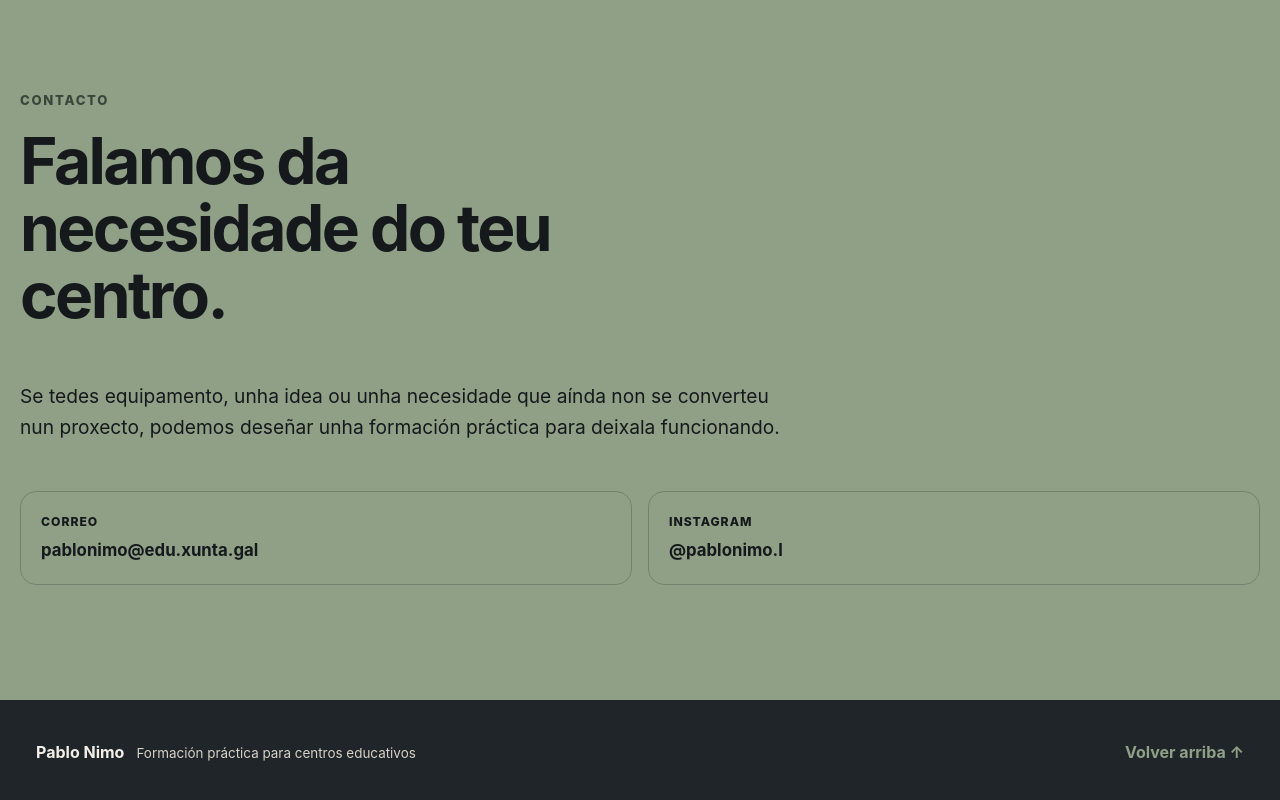
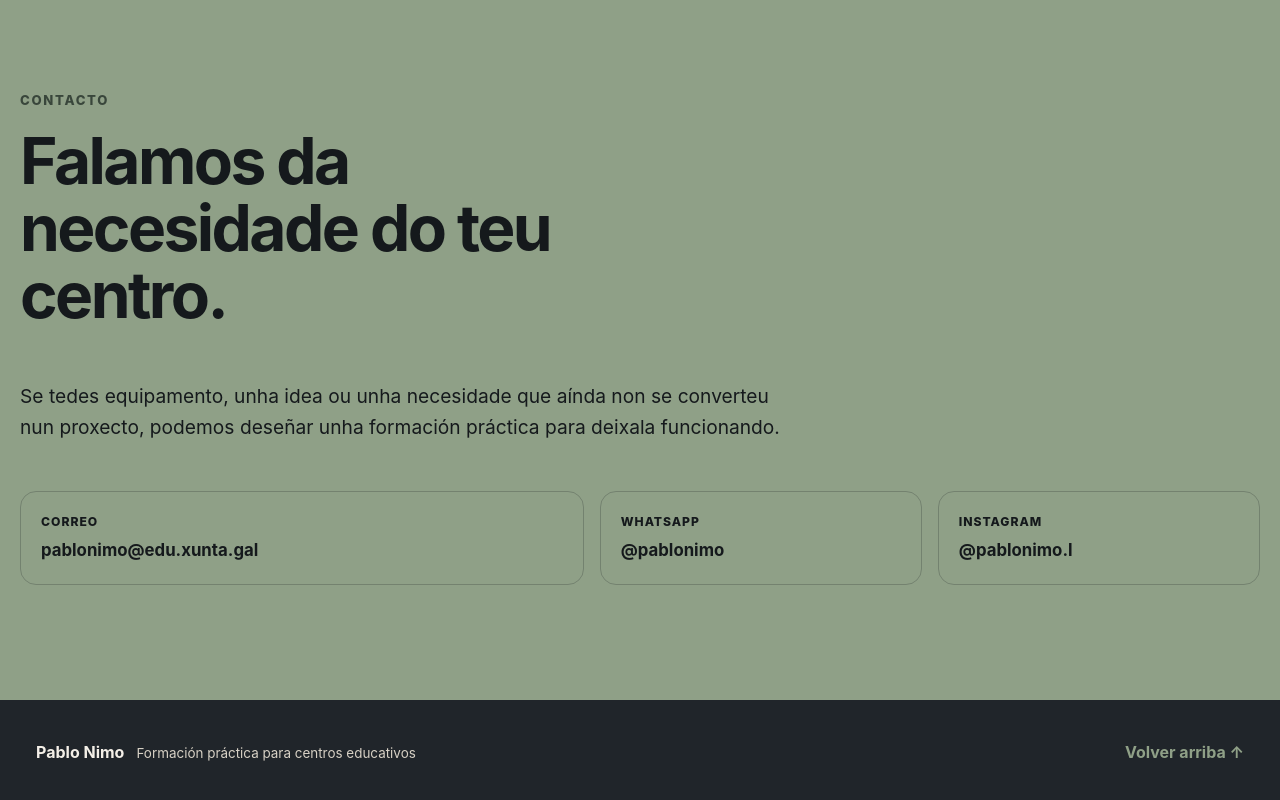
Before and after one commit to pablonimo/formacion, a website: page index.html in a window 1280 px wide. Shown: the part 5530-6330 px from the top of the page. Drawn offline with Linux system fonts and the light colour scheme.

Commit message:
Conserva las opciones de contacto en portada

```diff
--- a/index.html
+++ b/index.html
@@ -130,6 +130,7 @@
       <p>Se tedes equipamento, unha idea ou unha necesidade que aínda non se converteu nun proxecto, podemos deseñar unha formación práctica para deixala funcionando.</p>
       <div class="contact-options">
         <a href="mailto:pablonimo@edu.xunta.gal"><span>Correo</span><strong>pablonimo@edu.xunta.gal</strong></a>
+        <a href="https://wa.me/pablonimo" target="_blank" rel="noreferrer" aria-label="Contactar con Pablo Nimo por WhatsApp"><span>WhatsApp</span><strong>@pablonimo</strong></a>
         <a href="https://www.instagram.com/pablonimo.l/" target="_blank" rel="noreferrer"><span>Instagram</span><strong>@pablonimo.l</strong></a>
       </div>
     </section>
--- a/styles.css
+++ b/styles.css
@@ -277,7 +277,7 @@ a.project-card:hover { transform: translateY(-.3rem); border-color: var(--terrac
 .contact h2 { max-width: 14ch; }
 .contact > p:not(.eyebrow) { max-width: 48rem; font-size: 1.2rem; }
 .contact-options { display: grid; grid-template-columns: 1.4fr .8fr .8fr; gap: 1rem; margin-top: 3rem; }
-.contact-options > * { position: relative; min-width: 0; padding: 1.25rem 1.25rem 1.25rem 4.15rem; border: 1px solid rgba(21,25,28,.22); border-radius: 1rem; color: #15191c; text-decoration: none; transition: background-color .2s ease, transform .2s ease; }
+.contact-options > * { position: relative; min-width: 0; padding: 1.25rem; border: 1px solid rgba(21,25,28,.22); border-radius: 1rem; color: #15191c; text-decoration: none; transition: background-color .2s ease, transform .2s ease; }
 .contact-options > a:hover { background: rgba(255,255,255,.23); transform: translateY(-2px); }
 .contact-options span, .contact-options strong { display: block; }
 .contact-options span { margin-bottom: .35rem; font-size: .76rem; font-weight: 850; letter-spacing: .08em; text-transform: uppercase; }
@@ -398,8 +398,6 @@ footer a { color: var(--sage); font-weight: 750; text-decoration: none; }
 .home-trajectory h2 { margin-bottom: 0; }
 .home-trajectory > div:last-child p { margin: 0 0 1.5rem; color: var(--paper-muted); font-size: 1.1rem; }
 .home-trajectory .button-ghost { border-color: var(--sage); }
-.contact-options:has(> a:nth-child(2):last-child) { grid-template-columns: 1fr 1fr; }
-.contact-options:has(> a:nth-child(2):last-child) > a { padding-left: 1.25rem; }
 
 /* Páxinas interiores */
 .inner-hero { display: grid; grid-template-columns: 1.1fr .9fr; gap: clamp(2rem, 5vw, 5rem); align-items: center; min-height: 37rem; }
@@ -461,6 +459,5 @@ footer a { color: var(--sage); font-weight: 750; text-decoration: none; }
   .itinerary-card-body { padding: 1.2rem; }
   .method-steps, .method-steps-five { grid-template-columns: 1fr; }
   .method-steps li > span { margin-bottom: 1rem; }
-  .contact-options:has(> a:nth-child(2):last-child) { grid-template-columns: 1fr; }
   .page-subnav { gap: 1.25rem; }
 }
```
